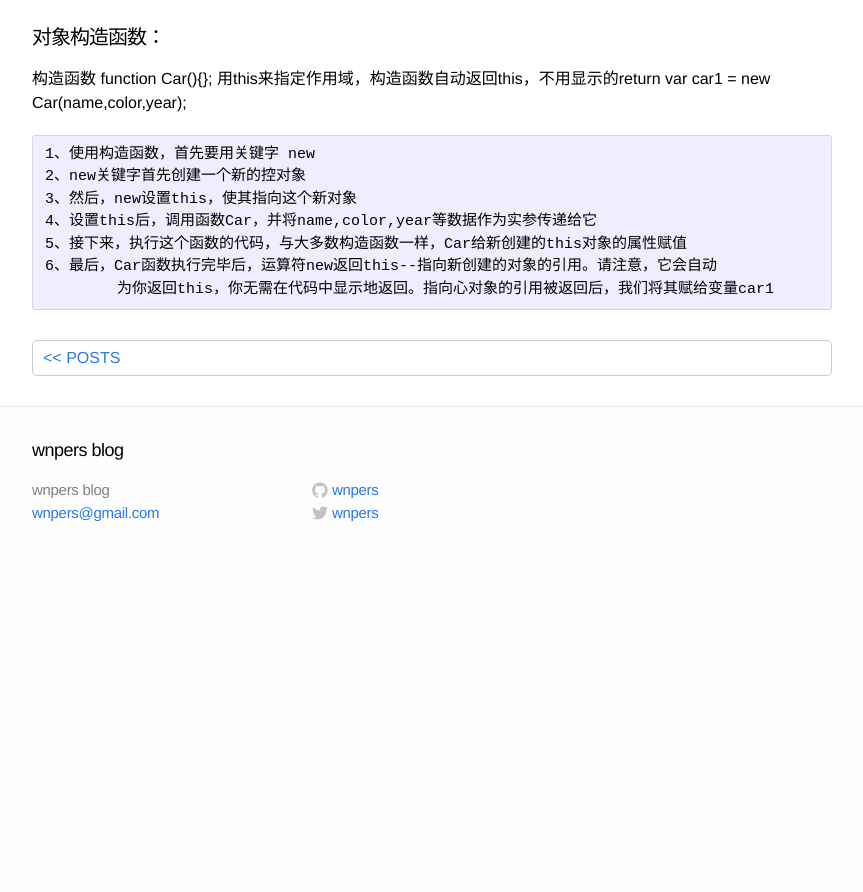
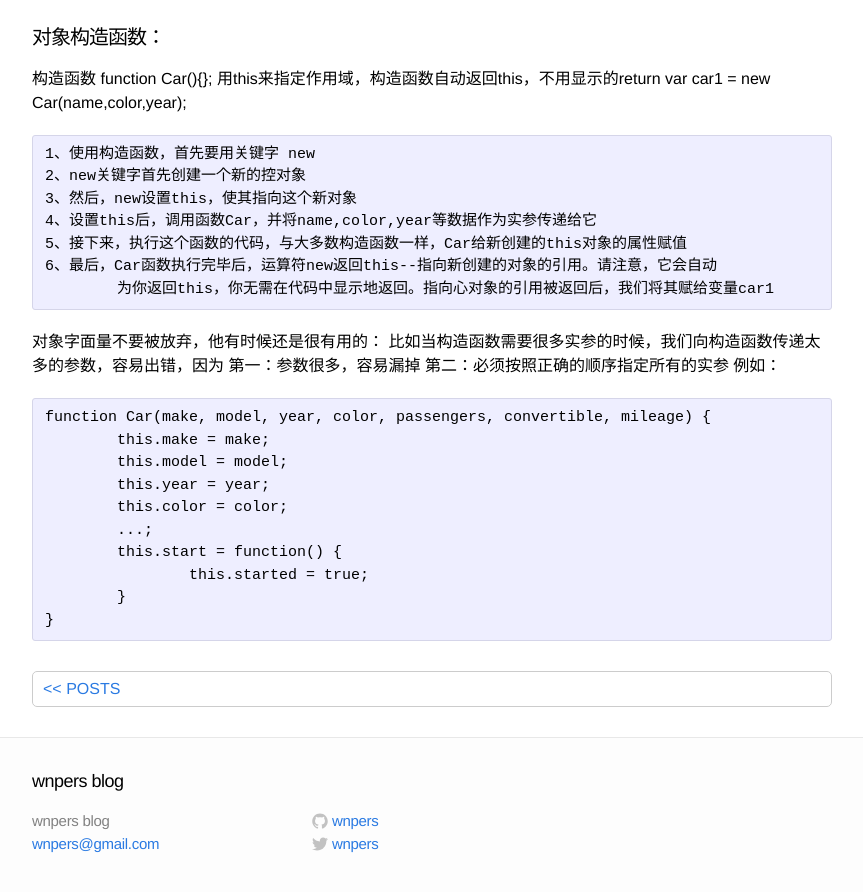
Before and after one commit to wnpers/blog, a Jekyll site: the page built from _posts/2019-06-11-you-must-know-js-1.markdown, in a window 1280 px wide and 900 px high, scrolled down 935 px. Shown: the top 892 px of the window, without its empty margins (208-1071 px from the left). Built offline with Jekyll 4.4.1, drawn with Linux system fonts in a browser that asks for light colours; before the commit the page ends 1504 px from its top, so only the background shows below that.

Commit message:
edit post:you must know js 1

```diff
--- a/_posts/2019-06-11-you-must-know-js-1.markdown
+++ b/_posts/2019-06-11-you-must-know-js-1.markdown
@@ -49,3 +49,20 @@ var car1 = new Car(name,color,year);
 	5、接下来，执行这个函数的代码，与大多数构造函数一样，Car给新创建的this对象的属性赋值
 	6、最后，Car函数执行完毕后，运算符new返回this--指向新创建的对象的引用。请注意，它会自动
 		为你返回this，你无需在代码中显示地返回。指向心对象的引用被返回后，我们将其赋给变量car1
+
+对象字面量不要被放弃，他有时候还是很有用的：
+比如当构造函数需要很多实参的时候，我们向构造函数传递太多的参数，容易出错，因为
+第一：参数很多，容易漏掉
+第二：必须按照正确的顺序指定所有的实参
+例如：
+
+	function Car(make, model, year, color, passengers, convertible, mileage) {
+		this.make = make;
+		this.model = model;
+		this.year = year;
+		this.color = color;
+		...;
+		this.start = function() {
+			this.started = true;
+		}
+	}
```
